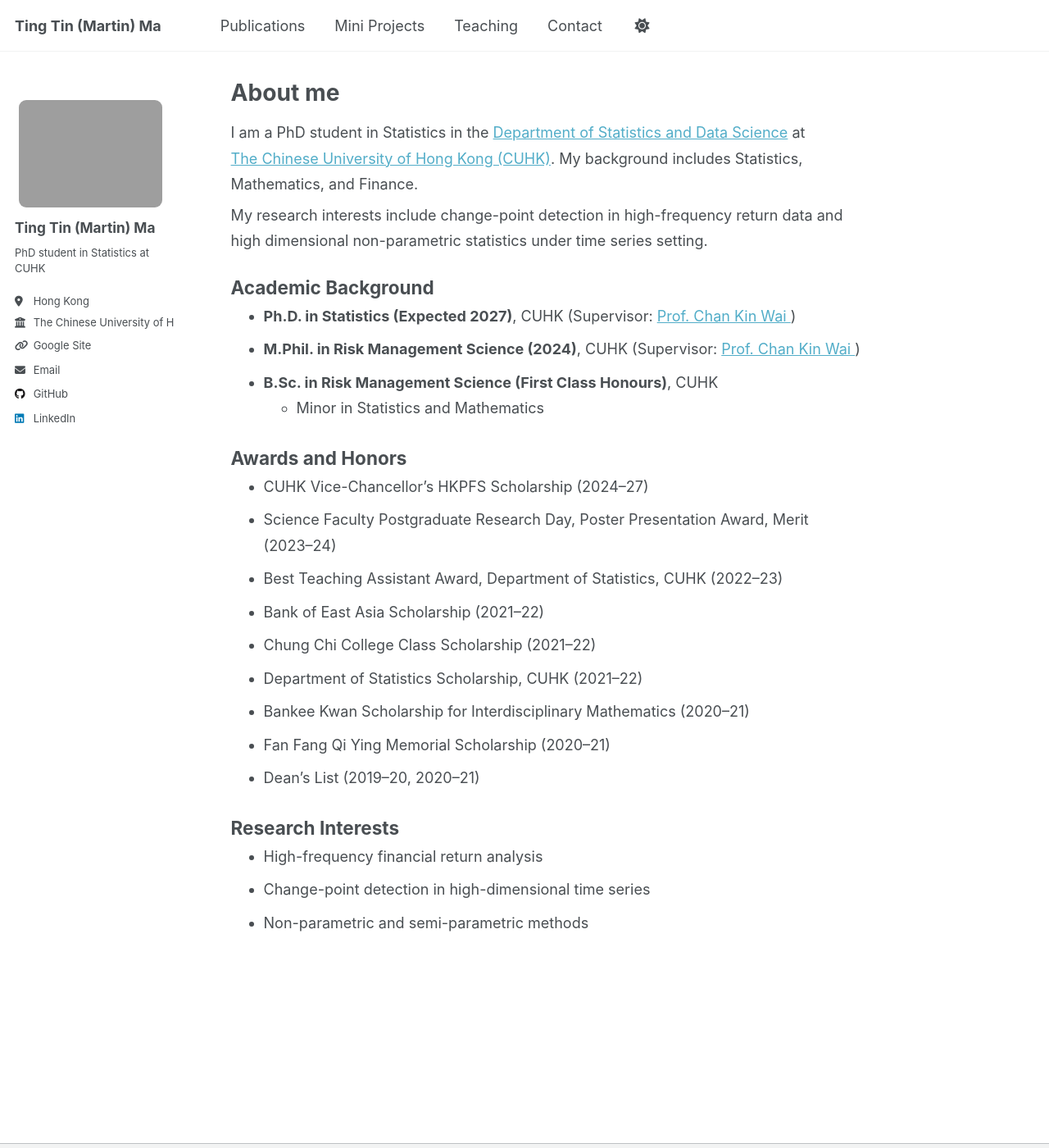
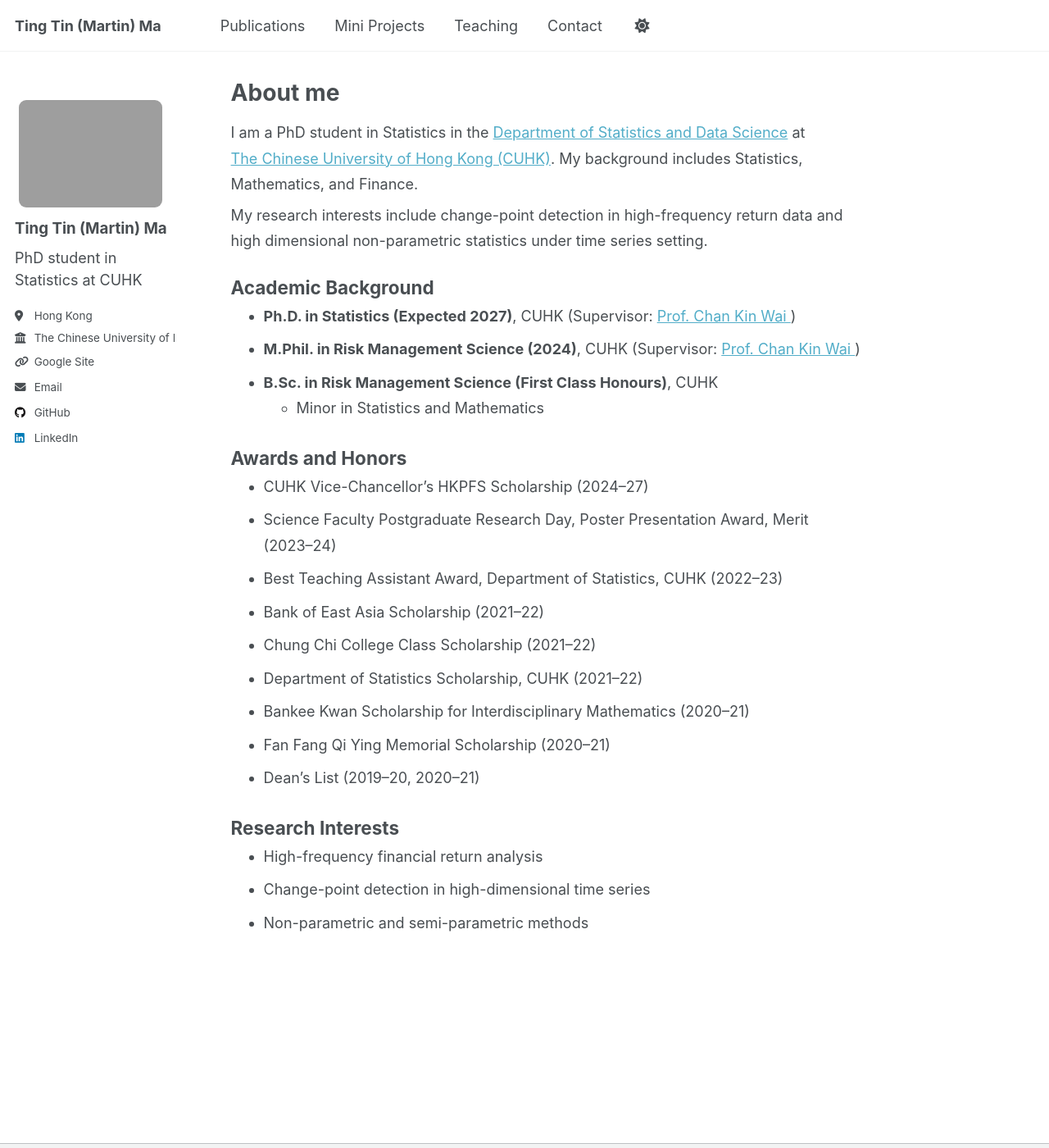
Before and after one commit to martinmtt0902/martinmtt0902.github.io, a Jekyll site: the page built from _pages/about.md, in a window 1280 px wide and 1400 px high. Shown: the whole window at 82% size. Built offline with Jekyll 4.4.1, drawn with Linux system fonts in a browser that asks for light colours; a script that is not in the unit is left out.

Commit message:
Increase sidebar profile text size

```diff
--- a/_sass/_custom.scss
+++ b/_sass/_custom.scss
@@ -64,10 +64,27 @@
   }
 }
 
-.author__content,
+.author__content {
+  font-size: 1rem;
+
+  @include breakpoint($large) {
+    font-size: 1.04rem;
+  }
+}
+
+.author__bio {
+  font-size: 0.98rem !important;
+
+  @include breakpoint($large) {
+    font-size: 1rem !important;
+  }
+}
+
 .author__urls {
+  font-size: 0.94rem;
+
   @include breakpoint($large) {
-    font-size: 0.96rem;
+    font-size: 1rem;
   }
 }
 
```
